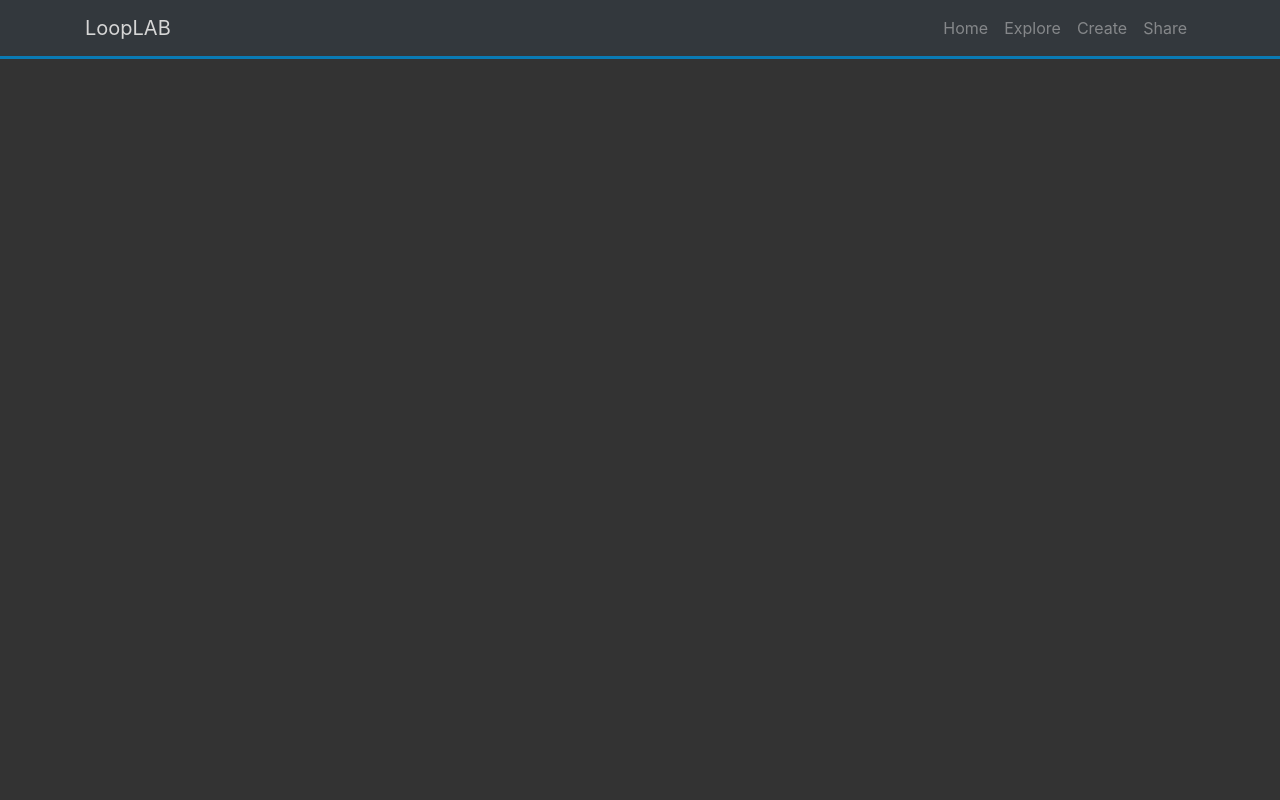
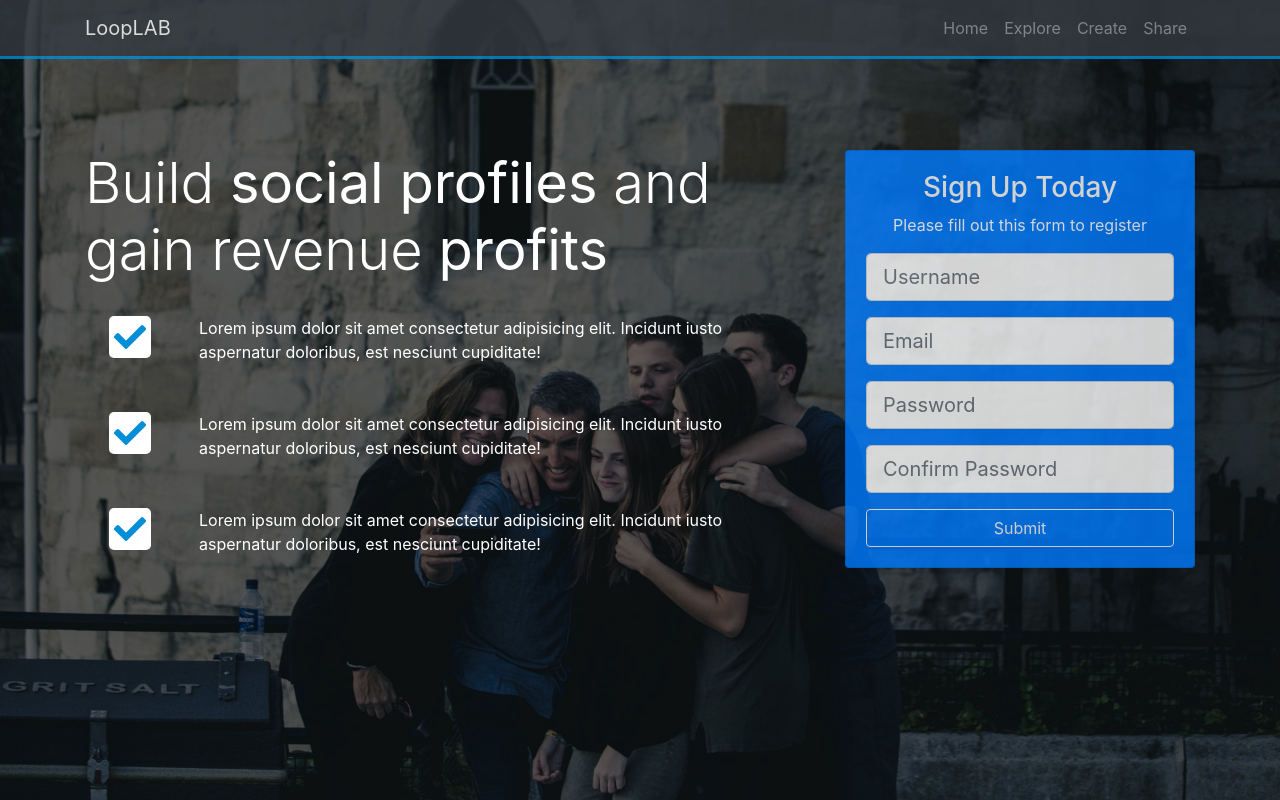
Before and after one commit to qtrangdo/BSLoopLab, a plain HTML site: page index.html in a window 1280 px wide. Drawn offline with nearby package versions, Linux system fonts and the light colour scheme.

Commit message:
Home Section

```diff
--- a/css/style.css
+++ b/css/style.css
@@ -7,3 +7,35 @@ body {
     border-bottom: #008ed6 3px solid;
     opacity: 0.8
 }
+
+#home-section {
+    background: url(../img/home.jpg);
+    background-repeat: no-repeat;
+    background-size: cover;
+    background-attachment: fixed;
+    min-height: 800px
+}
+
+#home-section .dark-overlay {
+   position: absolute;
+   top: 0;
+   left: 0;
+   width: 100%;
+   min-height: 800px;
+   background: rgba(0,0,0,0.6)
+}
+
+#home-section .home-inner {
+    padding-top: 150px
+}
+
+#home-section .card-form {
+  opacity: 0.8
+}
+
+#home-section .fas {
+    color: #008ed6;
+    background: white;
+    padding: 5px;
+    border-radius: 5px
+}
--- a/index.html
+++ b/index.html
@@ -1,15 +1,20 @@
 <!DOCTYPE html>
 <html lang="en">
+
 <head>
     <meta charset="UTF-8">
     <meta name="viewport" content="width=device-width, initial-scale=1.0">
     <meta http-equiv="X-UA-Compatible" content="ie=edge">
-    <link rel="stylesheet" href="https://stackpath.bootstrapcdn.com/bootstrap/4.1.3/css/bootstrap.min.css" integrity="sha384-MCw98/SFnGE8fJT3GXwEOngsV7Zt27NXFoaoApmYm81iuXoPkFOJwJ8ERdknLPMO" crossorigin="anonymous">
+    <link rel="stylesheet" href="https://stackpath.bootstrapcdn.com/bootstrap/4.1.3/css/bootstrap.min.css" integrity="sha384-MCw98/SFnGE8fJT3GXwEOngsV7Zt27NXFoaoApmYm81iuXoPkFOJwJ8ERdknLPMO"
+        crossorigin="anonymous">
     <link rel="stylesheet" href="css/style.css">
-    <link rel="stylesheet" href="https://use.fontawesome.com/releases/v5.5.0/css/all.css" integrity="sha384-B4dIYHKNBt8Bc12p+WXckhzcICo0wtJAoU8YZTY5qE0Id1GSseTk6S+L3BlXeVIU" crossorigin="anonymous">
+    <link rel="stylesheet" href="https://use.fontawesome.com/releases/v5.5.0/css/all.css" integrity="sha384-B4dIYHKNBt8Bc12p+WXckhzcICo0wtJAoU8YZTY5qE0Id1GSseTk6S+L3BlXeVIU"
+        crossorigin="anonymous">
     <title>Bootstrap Theme</title>
 </head>
+
 <body>
+    <!-- NAV BAR -->
     <nav class="navbar navbar-expand-sm bg-dark navbar-dark fixed-top">
         <div class="container">
             <a href="index.html" class="navbar-brand">LoopLAB</a>
@@ -35,12 +40,79 @@
         </div>
     </nav>
 
-    <script src="https://code.jquery.com/jquery-3.3.1.min.js" integrity="sha256-FgpCb/KJQlLNfOu91ta32o/NMZxltwRo8QtmkMRdAu8=" crossorigin="anonymous"></script>
-    <script src="https://cdnjs.cloudflare.com/ajax/libs/popper.js/1.14.3/umd/popper.min.js" integrity="sha384-ZMP7rVo3mIykV+2+9J3UJ46jBk0WLaUAdn689aCwoqbBJiSnjAK/l8WvCWPIPm49" crossorigin="anonymous"></script>
-    <script src="https://stackpath.bootstrapcdn.com/bootstrap/4.1.3/js/bootstrap.min.js" integrity="sha384-ChfqqxuZUCnJSK3+MXmPNIyE6ZbWh2IMqE241rYiqJxyMiZ6OW/JmZQ5stwEULTy" crossorigin="anonymous"></script>
+    <!-- HOME -->
+    <header id="home-section">
+        <div class="dark-overlay">
+            <div class="home-inner container">
+                <div class="row">
+                    <div class="col-lg-8 d-none d-lg-block">
+                        <h1 class="display-4">Build <strong>social profiles</strong> and gain revenue <strong>profits</strong></h1>
+                        <div class="d-flex">
+                            <div class="p-4 align-self-start">
+                                <i class="fas fa-check fa-2x"></i>
+                            </div>
+                            <div class="p-4 align-self-end">
+                                Lorem ipsum dolor sit amet consectetur adipisicing elit. Incidunt iusto aspernatur
+                                doloribus, est nesciunt cupiditate!
+                            </div>
+                        </div>
+                        <div class="d-flex">
+                            <div class="p-4 align-self-start">
+                                <i class="fas fa-check fa-2x"></i>
+                            </div>
+                            <div class="p-4 align-self-end">
+                                Lorem ipsum dolor sit amet consectetur adipisicing elit. Incidunt iusto aspernatur
+                                doloribus, est nesciunt cupiditate!
+                            </div>
+                        </div>
+                        <div class="d-flex">
+                            <div class="p-4 align-self-start">
+                                <i class="fas fa-check fa-2x"></i>
+                            </div>
+                            <div class="p-4 align-self-end">
+                                Lorem ipsum dolor sit amet consectetur adipisicing elit. Incidunt iusto aspernatur
+                                doloribus, est nesciunt cupiditate!
+                            </div>
+                        </div>
+                    </div>
+                    <div class="col-lg-4">
+                        <div class="card bg-primary text-center card-form">
+                            <div class="card-body">
+                                <h3>Sign Up Today</h3>
+                                <p>Please fill out this form to register</p>
+                                <form>
+                                    <div class="form-group">
+                                        <input type="text" class="form-control form-control-lg" placeholder="Username">
+                                    </div>
+                                    <div class="form-group">
+                                        <input type="email" class="form-control form-control-lg" placeholder="Email">
+                                    </div>
+                                    <div class="form-group">
+                                        <input type="password" class="form-control form-control-lg" placeholder="Password">
+                                    </div>
+                                    <div class="form-group">
+                                        <input type="password" class="form-control form-control-lg" placeholder="Confirm Password">
+                                    </div>
+                                    <input type="submit" value="Submit" class="btn btn-outline-light btn-block">
+                                </form>
+                            </div>
+                        </div>
+                    </div>
+                </div>
+            </div>
+        </div>
+    </header>
+
+    <script src="https://code.jquery.com/jquery-3.3.1.min.js" integrity="sha256-FgpCb/KJQlLNfOu91ta32o/NMZxltwRo8QtmkMRdAu8="
+        crossorigin="anonymous"></script>
+    <script src="https://cdnjs.cloudflare.com/ajax/libs/popper.js/1.14.3/umd/popper.min.js" integrity="sha384-ZMP7rVo3mIykV+2+9J3UJ46jBk0WLaUAdn689aCwoqbBJiSnjAK/l8WvCWPIPm49"
+        crossorigin="anonymous"></script>
+    <script src="https://stackpath.bootstrapcdn.com/bootstrap/4.1.3/js/bootstrap.min.js" integrity="sha384-ChfqqxuZUCnJSK3+MXmPNIyE6ZbWh2IMqE241rYiqJxyMiZ6OW/JmZQ5stwEULTy"
+        crossorigin="anonymous"></script>
     <script>
         //Get the current year for the copyright
         $('#year').text(new Date().getFullYear());
     </script>
 </body>
+
 </html>
```
Also changed, not shown: img/create-section1.jpg (added), img/explore-section1.jpg (added), img/home.jpg (added), img/share-section1.jpg (added). Lines whose indentation alone changed are shown as unchanged.
